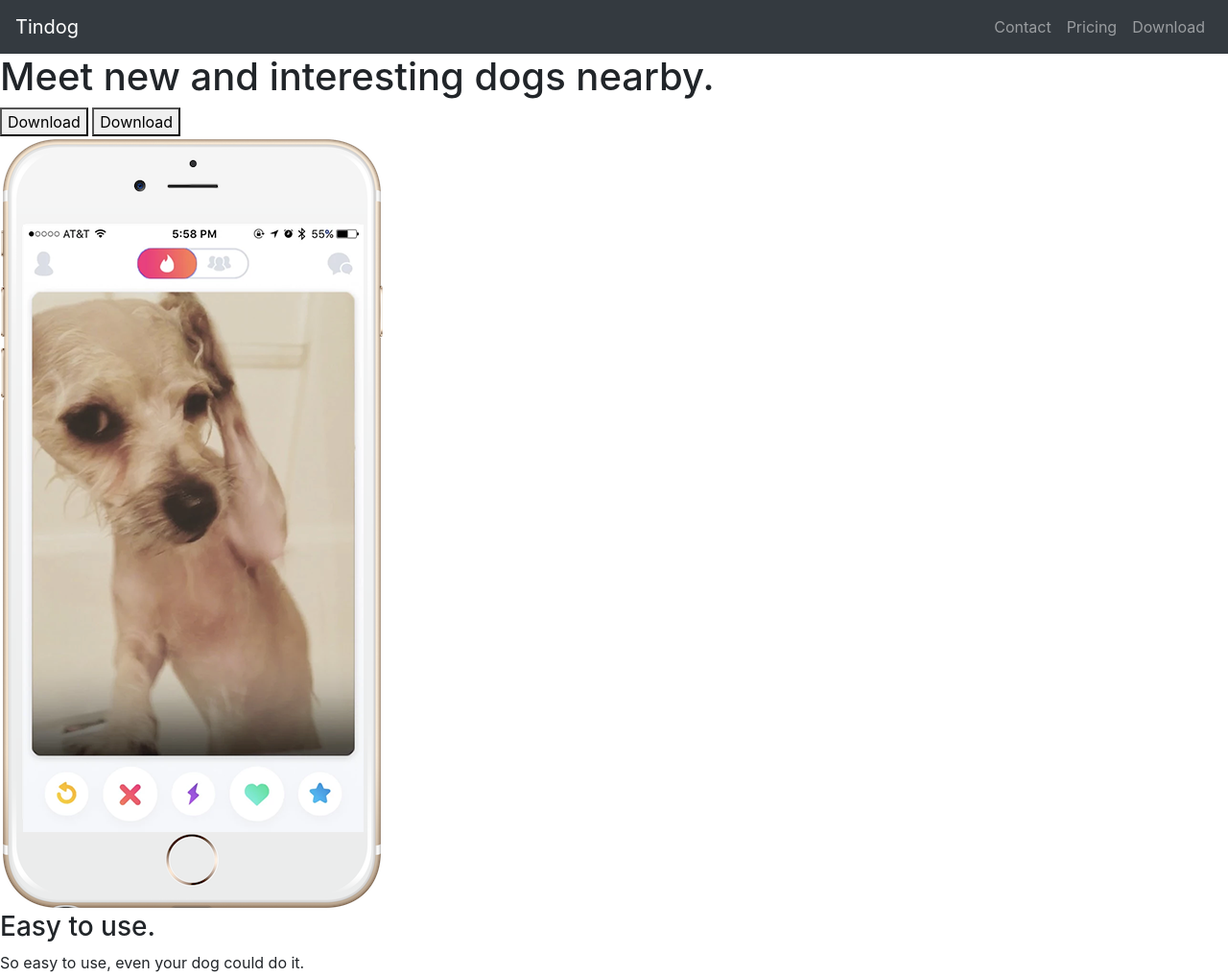
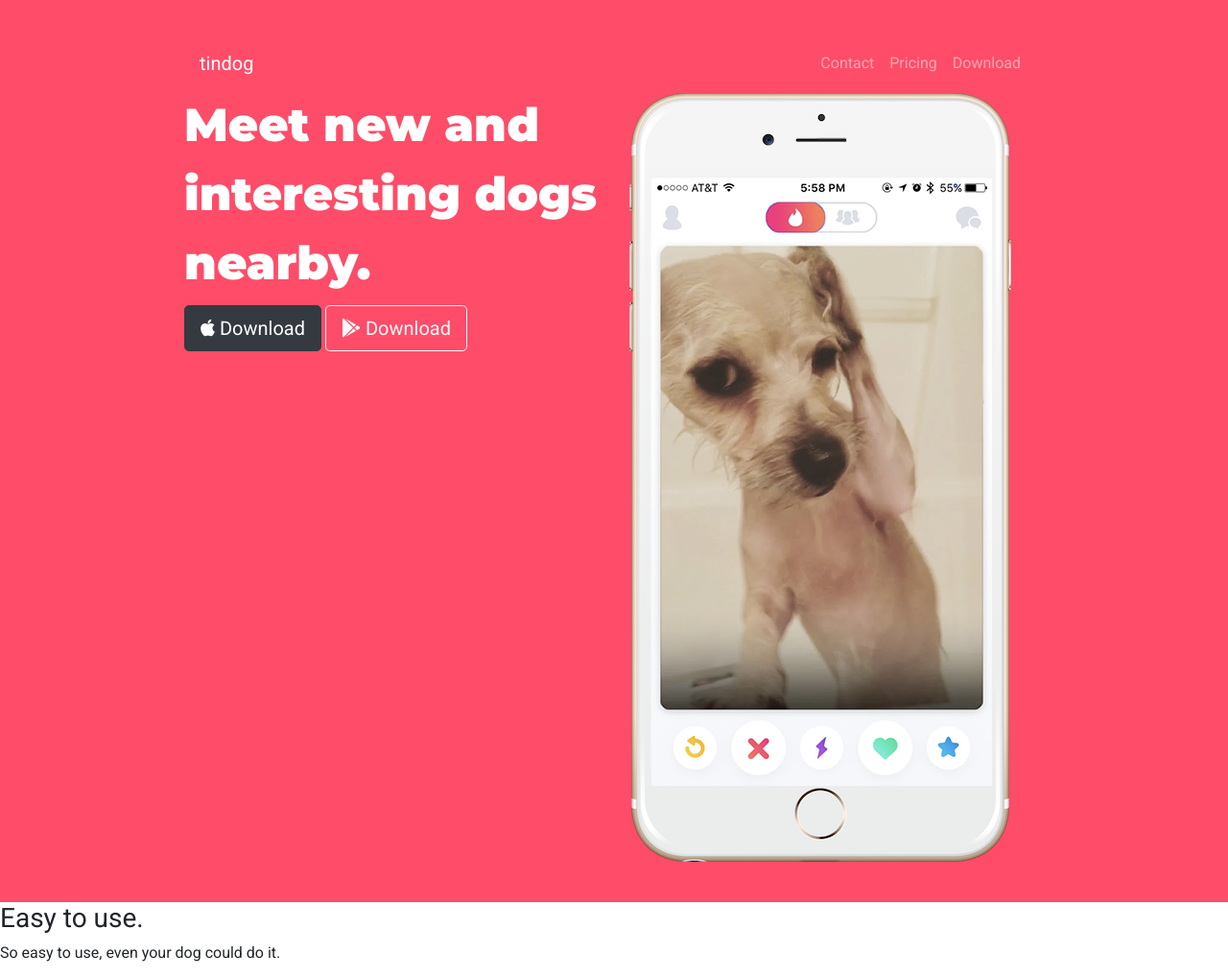
Before and after one commit to Byoo522/WebDevBootCamp2020, a plain HTML site: page Bootstrap/TinDog-Start-master/index.html in a window 1280 px wide. Shown: the top 1018 px of the page at 96% size. Drawn offline with nearby package versions, Linux system fonts and the light colour scheme.

Commit message:
heading
tindog heading complete

```diff
--- a/Bootstrap/TinDog-Start-master/css/styles.css
+++ b/Bootstrap/TinDog-Start-master/css/styles.css
@@ -0,0 +1,19 @@
+body {
+    font-family: 'Roboto', sans-serif;
+}
+
+
+#title {
+    background-color: #ff4c68;
+    color: #fff;
+}
+
+h1 {
+    font-family: 'Montserrat', sans-serif;
+    font-size: 3rem;
+    line-height: 1.5;
+}
+
+.container-fluid {
+    padding: 3% 15%;
+}
--- a/Bootstrap/TinDog-Start-master/index.html
+++ b/Bootstrap/TinDog-Start-master/index.html
@@ -4,9 +4,17 @@
 <head>
   <meta charset="utf-8">
   <title>TinDog</title>
+  <!-- Google Fonts -->
+  <link href="https://fonts.googleapis.com/css2?family=Montserrat:wght@900&display=swap" rel="stylesheet">
+  <link href="https://fonts.googleapis.com/css2?family=Roboto&display=swap" rel="stylesheet">
+  <!-- CSS Stylesheets -->
   <link rel="stylesheet" href="https://stackpath.bootstrapcdn.com/bootstrap/4.5.0/css/bootstrap.min.css"
     integrity="sha384-9aIt2nRpC12Uk9gS9baDl411NQApFmC26EwAOH8WgZl5MYYxFfc+NcPb1dKGj7Sk" crossorigin="anonymous">
   <link rel="stylesheet" href="css/styles.css">
+  <!-- fontawesome -->
+  <script src="https://kit.fontawesome.com/2fc815c8b6.js" crossorigin="anonymous"></script>
+
+  <!-- Bootstrap Scripts -->
   <script src="https://code.jquery.com/jquery-3.5.1.slim.min.js"
     integrity="sha384-DfXdz2htPH0lsSSs5nCTpuj/zy4C+OGpamoFVy38MVBnE+IbbVYUew+OrCXaRkfj"
     crossorigin="anonymous"></script>
@@ -21,10 +29,11 @@
 <body>
 
   <section id="title">
+    <div class="container-fluid">
 
       <!-- Nav Bar -->
-    <nav class="navbar bg-dark navbar-expand-lg navbar-dark">
-      <a class="navbar-brand" href="">Tindog</a>
+      <nav class="navbar navbar-expand-lg navbar-dark">
+        <a class="navbar-brand" href="">tindog</a>
         <button class="navbar-toggler" type="button" data-toggle="collapse" data-target="#navbarSupportedContent"
           aria-controls="navbarSupportedContent" aria-expanded="false" aria-label="Toggle navigation">
           <span class="navbar-toggler-icon"></span>
@@ -48,15 +57,19 @@
 
       <!-- Title -->
 
-    <div>
+      <div class="row">
+        <div class="col-lg-6">
           <h1>Meet new and interesting dogs nearby.</h1>
-      <button type="button">Download</button>
-      <button type="button">Download</button>
+          <button type="button" class="btn btn-dark btn-lg"><i class="fab fa-apple"></i> Download</button>
+          <button type="button" class="btn btn-outline-light btn-lg"><i class="fab fa-google-play"></i>
+            Download</button>
         </div>
-    <div>
+        <div class="col-lg-6">
           <img src="images/iphone6.png" alt="iphone-mockup">
         </div>
 
+      </div>
+    </div>
   </section>
 
 
```
Lines whose indentation alone changed are shown as unchanged.
